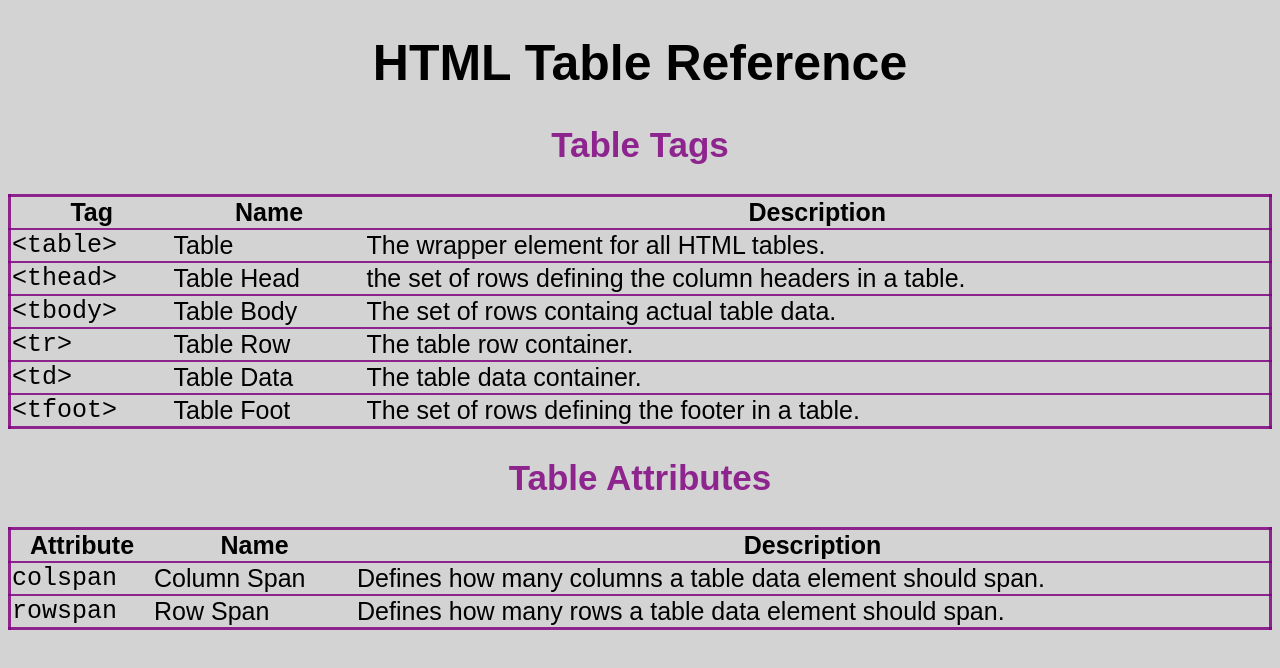
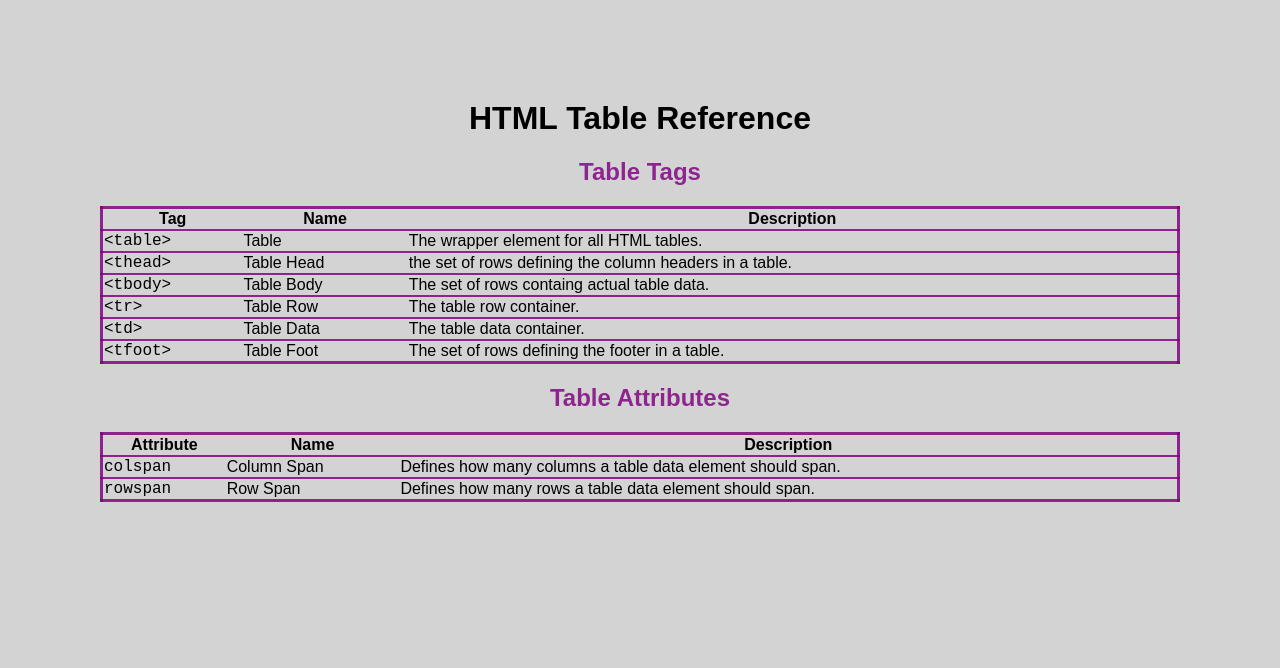
Before and after one commit to kirstengord/HTML-Tables-Cheatsheet, a plain HTML site: page index.html in a window 1280 px wide. Drawn offline with Linux system fonts and the light colour scheme.

Commit message:
Update style.css

```diff
--- a/style.css
+++ b/style.css
@@ -1,6 +1,7 @@
 body {
     font-family: "Arial", sans-serif;
     background-color: lightgray;
+    margin: 100px;
 }
 
 h1 ,
@@ -8,13 +9,8 @@ h2 {
     text-align: center;
 }
 
-h1 {
-    font-size: 50px;
-}
-
 h2 {
     color:#800080d4;
-    font-size: 35px;
 }
 
 table {
@@ -25,7 +21,6 @@ table {
 
 th,
 td {
-    font-size: 25px;
     border-bottom: 2px solid #800080d4;
 }
 
```
